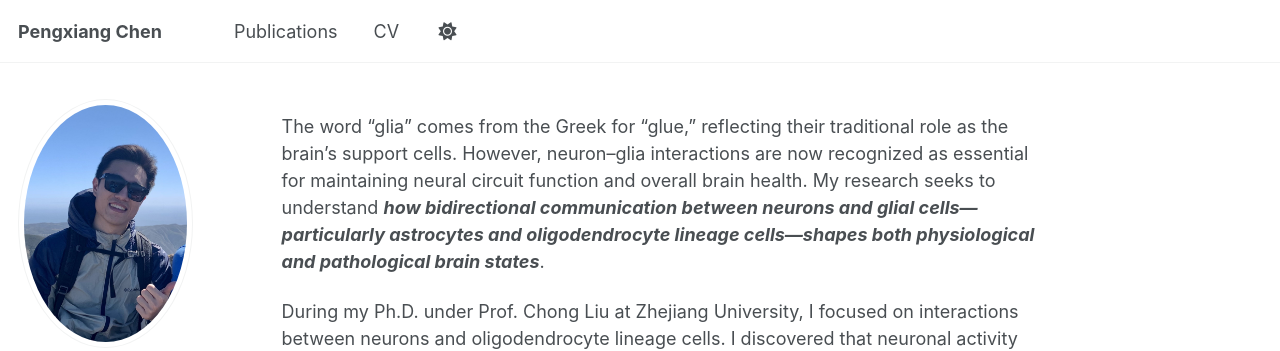
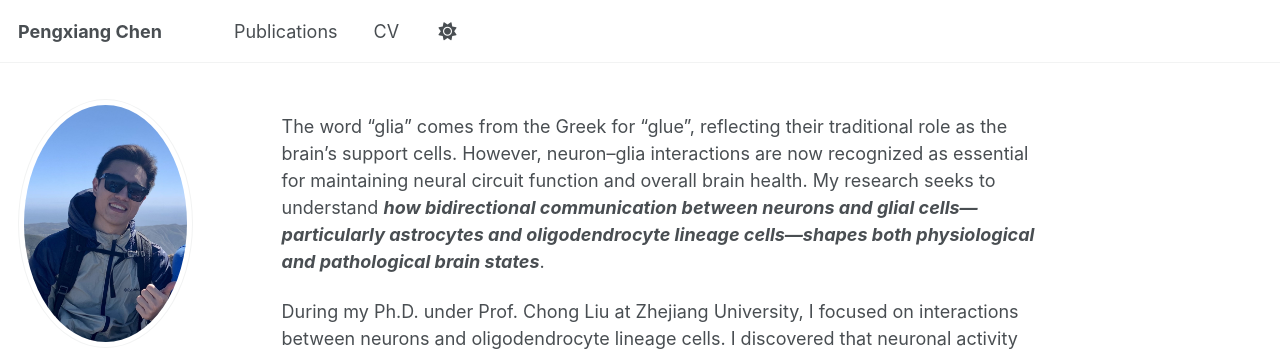
Before and after one commit to bluesea405/pxchen, a Jekyll site: the page built from _pages/about.md, in a window 1280 px wide and 1265 px high. Shown: the top 351 px of the window. Built offline with Jekyll 4.4.1, drawn with Linux system fonts in a browser that asks for light colours; some web fonts are replaced; a script that is not in the unit is left out.

```diff
--- a/_pages/about.md
+++ b/_pages/about.md
@@ -7,7 +7,7 @@ redirect_from:
   - /about.html
 ---
 
-The word “glia” comes from the Greek for “glue,” reflecting their traditional role as the brain’s support cells. However, neuron–glia interactions are now recognized as essential for maintaining neural circuit function and overall brain health. My research seeks to understand ***how bidirectional communication between neurons and glial cells—particularly astrocytes and oligodendrocyte lineage cells—shapes both physiological and pathological brain states***.
+The word “glia” comes from the Greek for “glue”, reflecting their traditional role as the brain’s support cells. However, neuron–glia interactions are now recognized as essential for maintaining neural circuit function and overall brain health. My research seeks to understand ***how bidirectional communication between neurons and glial cells—particularly astrocytes and oligodendrocyte lineage cells—shapes both physiological and pathological brain states***.
 
 During my Ph.D. under Prof. Chong Liu at Zhejiang University, I focused on interactions between neurons and oligodendrocyte lineage cells. I discovered that neuronal activity can drive the progression of oligodendrocyte lineage cell-derived high-grade glioma. Using sophisticated mouse genetic models, I demonstrated that sensory-driven neural activity, such as olfaction, regulates gliomagenesis via IGF1 signaling, revealing a novel link between normal brain function and cancer development.
 
```
